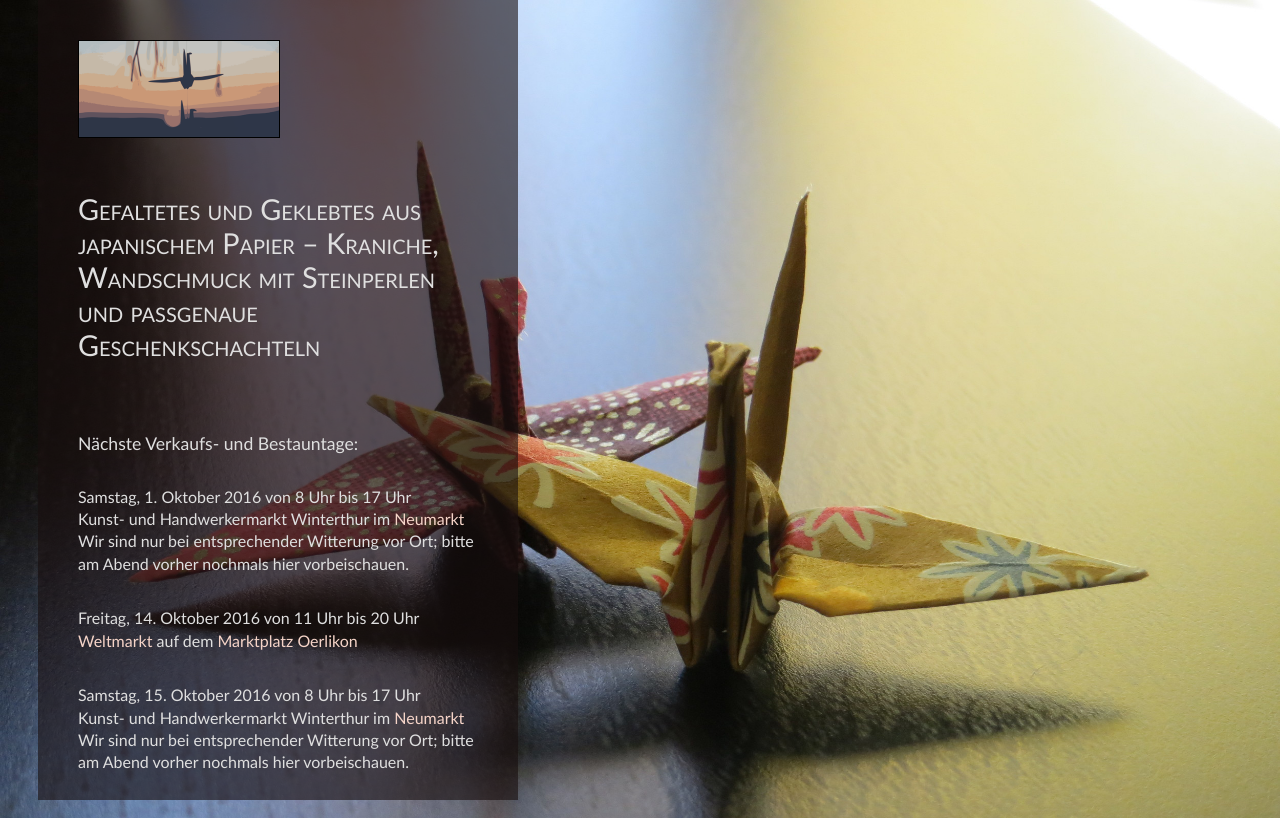
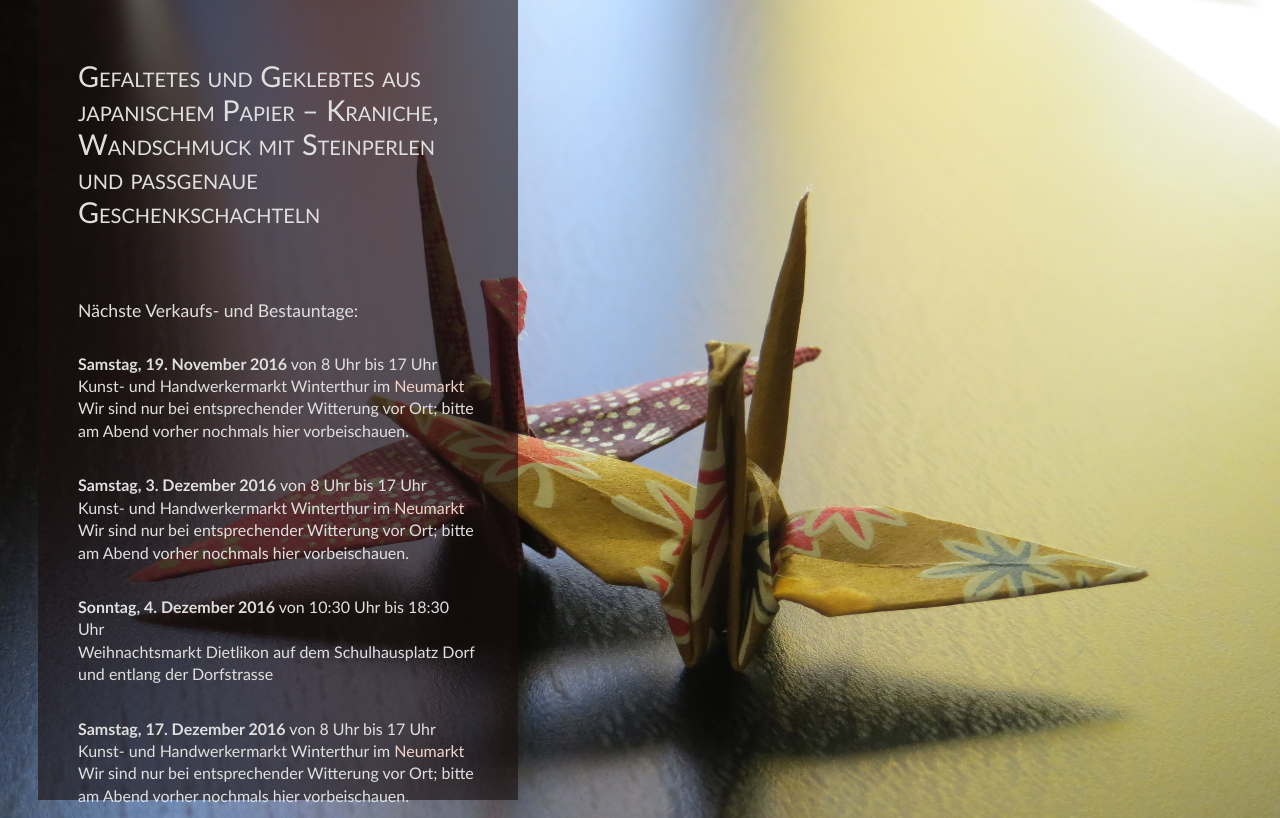
Before and after one commit to gefaltet/web, a plain HTML site: page index.html in a window 1280 px wide. Shown: the top 818 px of the page. Drawn offline with Linux system fonts and the light colour scheme.

Commit message:
Logo-Bild entfernt, Marktdaten angepasst

```diff
--- a/index.html
+++ b/index.html
@@ -9,9 +9,6 @@
     <div id=bg2>
     </div>
     <div id="content">
-        <div id="pic">
-            <img id="crane" title="logo" alt="logo" src="img/crane.png">
-        </div>
         <div id="desc">
             <h1>
                 Gefaltetes und Geklebtes aus japanischem Papier &ndash; Kraniche, Wandschmuck mit Steinperlen und passgenaue Geschenkschachteln
@@ -20,16 +17,21 @@
                 N&auml;chste Verkaufs- und Bestauntage:
             </h2>
             <p>
-                <span class="mark">Samstag, 1. Oktober 2016</span> von 8 Uhr bis 17 Uhr
+                <span class="mark">Samstag, 19. November 2016</span> von 8 Uhr bis 17 Uhr
                 <br/>Kunst- und Handwerkermarkt Winterthur im <a href="http://map.search.ch/d/zdkodrmzd" target="_blank">Neumarkt</a>
                 <br/>Wir sind nur bei entsprechender Witterung vor Ort; bitte am Abend vorher nochmals hier vorbeischauen.
             </p>
             <p>
-                <span class="mark">Freitag, 14. Oktober 2016</span> von 11 Uhr bis 20 Uhr
-                <br/><a href="http://www.weltmarkt-oerlikon.ch/" target="_blank">Weltmarkt</a> auf dem <a href="http://map.search.ch/d/dlizdgzyj" target="_blank">Marktplatz Oerlikon</a>
+                <span class="mark">Samstag, 3. Dezember 2016</span> von 8 Uhr bis 17 Uhr
+                <br/>Kunst- und Handwerkermarkt Winterthur im <a href="http://map.search.ch/d/zdkodrmzd" target="_blank">Neumarkt</a>
+                <br/>Wir sind nur bei entsprechender Witterung vor Ort; bitte am Abend vorher nochmals hier vorbeischauen.
             </p>
             <p>
-                <span class="mark">Samstag, 15. Oktober 2016</span> von 8 Uhr bis 17 Uhr
+                <span class="mark">Sonntag, 4. Dezember 2016</span> von 10:30 Uhr bis 18:30 Uhr
+                <br/>Weihnachtsmarkt Dietlikon auf dem Schulhausplatz Dorf und entlang der Dorfstrasse
+            </p>
+            <p>
+                <span class="mark">Samstag, 17. Dezember 2016</span> von 8 Uhr bis 17 Uhr
                 <br/>Kunst- und Handwerkermarkt Winterthur im <a href="http://map.search.ch/d/zdkodrmzd" target="_blank">Neumarkt</a>
                 <br/>Wir sind nur bei entsprechender Witterung vor Ort; bitte am Abend vorher nochmals hier vorbeischauen.
             </p>
--- a/layout.css
+++ b/layout.css
@@ -33,12 +33,6 @@ div#pic {
     margin-bottom: 2em;
 }
 
-img#crane {
-    border: solid black 1px;
-    width: 200px;
-    height: auto;
-}
-
 div#desc {
     margin-bottom: 2em;
 }
@@ -69,7 +63,7 @@ a {
     color: #F5D4C8;
 }
 
-span.mark2 {
+span.mark {
     font-weight: bold;
 }
 
```
Also changed, not shown: img/crane.png (deleted).
